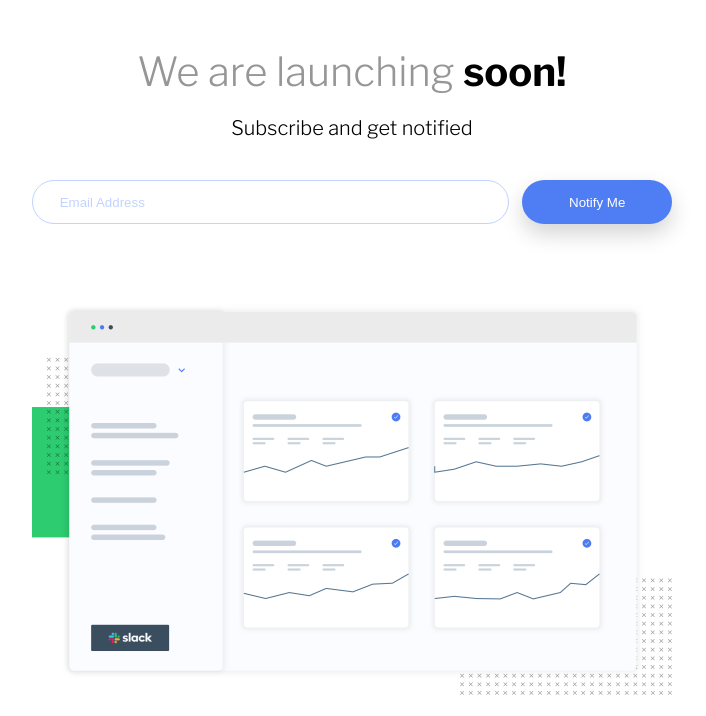
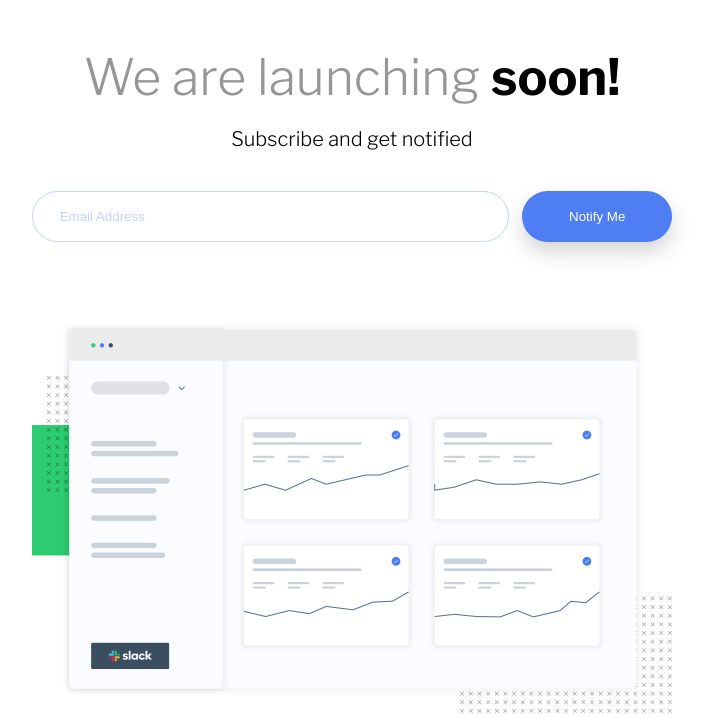
Before and after one commit to RaihanStark/ping-coming-soon-page, a plain HTML site: page index.html in a window 1280 px wide. Shown: the part 84-800 px from the top of the page, without its empty margins (288-994 px from the left). Drawn offline with nearby package versions, Linux system fonts and the light colour scheme.

Commit message:
change h1 size

```diff
--- a/style.scss
+++ b/style.scss
@@ -28,6 +28,7 @@ header {
     font-weight: 300;
     color: $Gray;
     margin: 0;
+    font-size: 2.5em;
   }
 
   .bold {
@@ -46,7 +47,7 @@ header {
   margin: 2em 0 4em 0;
   input {
     width: 75%;
-    height: 3em;
+    height: 3.5em;
 
     padding-left: 2em;
 
```
Also changed, not shown: assets/css/style.css.
